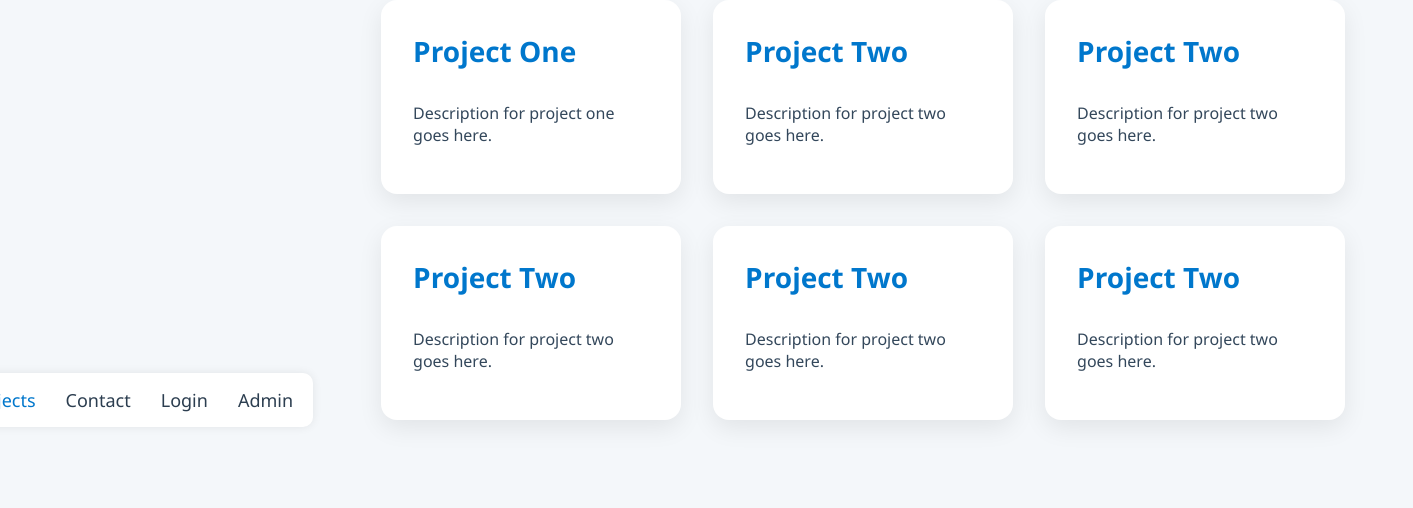
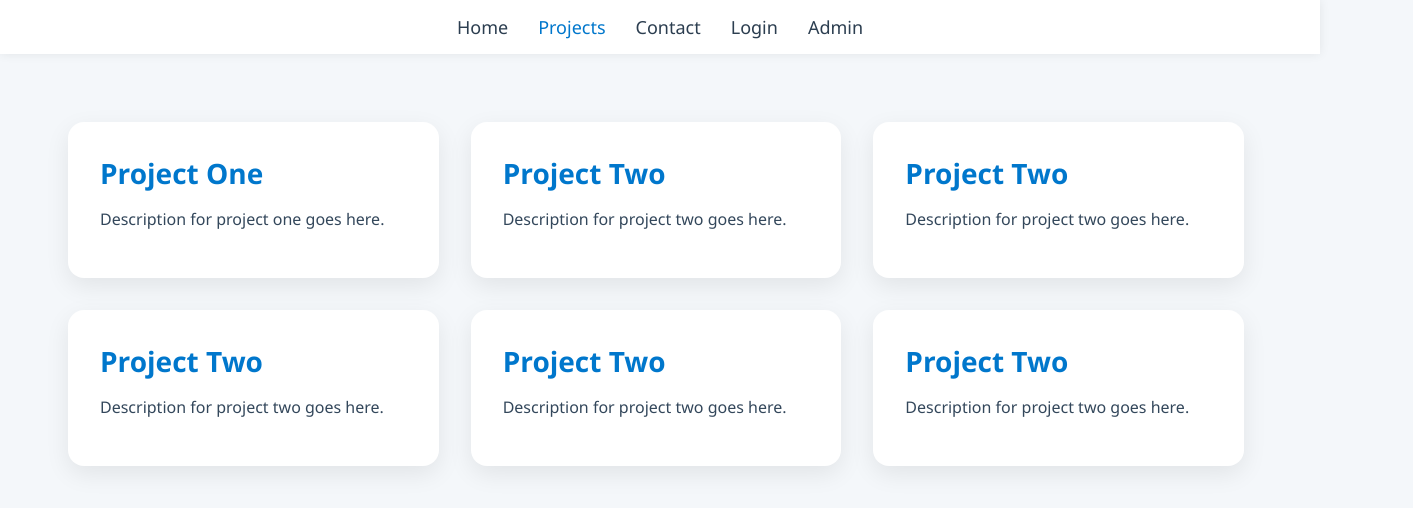
Before and after one commit to Romel164255/PortfolioWeb, a React (Vite) app in the folder frontend/: page /projects in a window 1280 px wide. Shown: the top 508 px of the page, 1413 px wide, since content can reach past the window. Built offline with nearby package versions, Linux system fonts and the light colour scheme.

Commit message:
Css fixed 1

```diff
--- a/frontend/src/App.css
+++ b/frontend/src/App.css
@@ -7,11 +7,6 @@ body,
   font-family: 'Segoe UI', Tahoma, Geneva, Verdana, sans-serif;
   margin: 0;
   padding: 0;
-
-  display: flex;
-  justify-content: center;
-  align-items: center;
-  height: 100vh;
 }
 
 /* Headings soft blue */
@@ -27,14 +22,14 @@ p, span, a, label, input, button, li, th, td {
   color: #2C3E50;
 }
 
-/* Navbar */
+/* Navbar stays top and wide */
 .Navbar {
   display: flex;
   justify-content: center;
   gap: 30px;
   padding: 15px 20px;
   background-color: #FFFFFF;
-  border-radius: 10px;
+  width: 100%;
   box-shadow: 0 0 10px rgba(0,0,0,0.08);
   position: sticky;
   top: 0;
@@ -54,21 +49,26 @@ p, span, a, label, input, button, li, th, td {
   color: #0077CC;
 }
 
-/* Login form (centered box) */
+/* Login form centered box */
 .Loginform {
+  position: absolute;
+  top: 50%;
+  left: 50%;
+  transform: translate(-50%, -50%);
+
   background: #FFFFFF;
   padding: 3rem 2.5rem;
   border-radius: 16px;
   box-shadow: 0 0 30px rgba(0,0,0,0.08);
+  width: 360px;
+  max-width: 90vw;
+  box-sizing: border-box;
   display: flex;
   flex-direction: column;
   align-items: center;
-  width: 360px;
-  max-width: 90vw;
-  box-sizing: border-box;
 }
 
-/* Title */
+/* Login heading */
 .Loginform h2 {
   color: #0077CC;
   margin-bottom: 2rem;
@@ -91,7 +91,6 @@ p, span, a, label, input, button, li, th, td {
   padding: 0.8rem 1.1rem;
   margin-bottom: 1.2rem;
   border-radius: 8px;
-  color: #2C3E50;
   font-size: 1rem;
   outline: none;
   transition: border-color 0.3s ease, background 0.3s ease;
@@ -103,7 +102,7 @@ p, span, a, label, input, button, li, th, td {
   background: #E8F4FF;
 }
 
-/* CTA Button */
+/* Submit button */
 .Loginform button[type="submit"] {
   background: #0077CC;
   color: #FFFFFF;
@@ -133,12 +132,12 @@ p, span, a, label, input, button, li, th, td {
   text-align: center;
 }
 
-/* Homepage areas */
+/* Homepage layout */
 .homepage-1 {
   padding: 3rem 2rem;
-  background-color: #F4F7FA;
   min-height: 100vh;
-  color: #2C3E50;
+  width: 100%;
+  box-sizing: border-box;
 }
 
 .homepage-1 h2 {
@@ -149,25 +148,25 @@ p, span, a, label, input, button, li, th, td {
   margin-bottom: 2rem;
 }
 
-/* Projects grid cards */
+/* Projects grid */
 .projects-grid {
   display: grid;
   grid-template-columns: repeat(auto-fit, minmax(300px, 1fr));
   gap: 2rem;
   max-width: 1200px;
   margin: 0 auto;
+  width: 100%;
   padding: 0 1rem;
 }
 
+/* Project cards */
 .project-card {
   background-color: #FFFFFF;
   border-radius: 16px;
   box-shadow: 0 8px 24px rgba(0,0,0,0.08);
   padding: 2rem;
-  display: flex;
-  flex-direction: column;
+  transition: transform 0.3s ease, box-shadow 0.3s ease;
   cursor: pointer;
-  transition: transform 0.3s ease, box-shadow 0.3s ease;
 }
 
 .project-card:hover {
@@ -182,7 +181,6 @@ p, span, a, label, input, button, li, th, td {
 }
 
 .project-card p {
-  flex-grow: 1;
   color: #33475B;
 }
 
```
